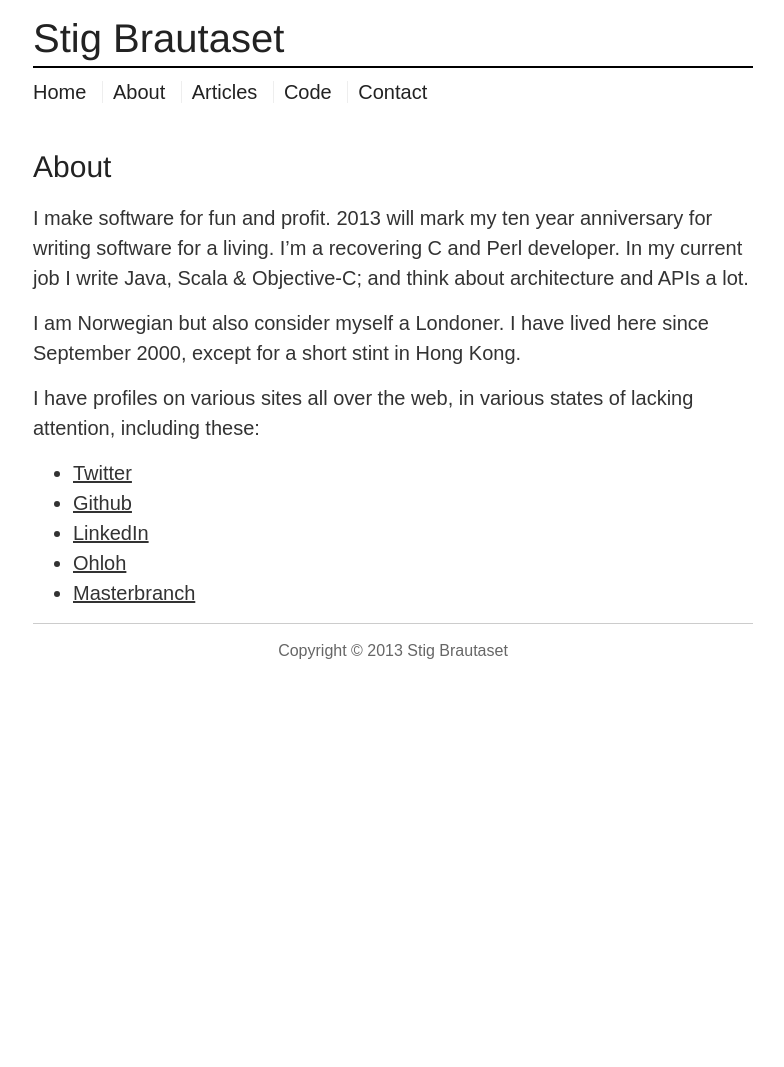
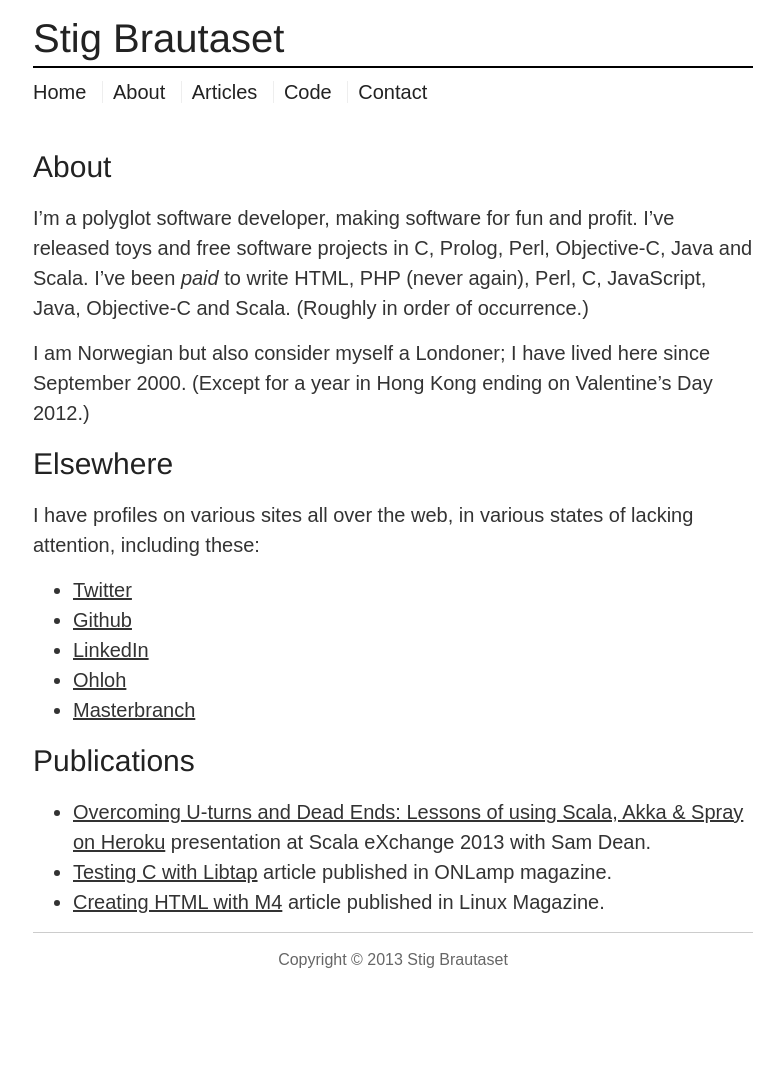
Before and after one commit to stig/www.brautaset.org, a Jekyll site: the page built from about.md, in a window 1280 px wide. Shown: the whole page, without its empty margins (247-1031 px from the left). Built offline with Jekyll 4.4.1, drawn with Linux system fonts in a browser that asks for light colours; before the commit the page ends 900 px from its top, so only the background shows below that.

Commit message:
About update

```diff
--- a/about.md
+++ b/about.md
@@ -3,12 +3,17 @@ title: About
 layout: page
 ---
 
-I make software for fun and profit. 2013 will mark my ten year anniversary for writing
-software for a living. I'm a recovering C and Perl developer. In my current job I write
-Java, Scala & Objective-C; and think about architecture and APIs a lot.
+I'm a polyglot software developer, making software for fun and profit. I've
+released toys and free software projects in C, Prolog, Perl, Objective-C, Java
+and Scala. I've been *paid* to write HTML, PHP (never again), Perl, C,
+JavaScript, Java, Objective-C and Scala. (Roughly in order of occurrence.)
 
-I am Norwegian but also consider myself a Londoner. I have lived here since September
-2000, except for a short stint in Hong Kong.
+I am Norwegian but also consider myself a Londoner; I have lived here since
+September 2000. (Except for a year in Hong Kong ending on Valentine's Day
+2012.)
+
+Elsewhere
+---------
 
 I have profiles on various sites all over the web, in various states of lacking attention,
 including these:
@@ -18,3 +23,11 @@ including these:
 * [LinkedIn](http://uk.linkedin.com/in/stigbrautaset)
 * [Ohloh](https://www.ohloh.net/accounts/stigbra)
 * [Masterbranch](http://www.masterbranch.com/developer/stig.brautaset)
+
+
+Publications
+------------
+
+* [Overcoming U-turns and Dead Ends: Lessons of using Scala, Akka & Spray on Heroku](http://skillsmatter.com/podcast/scala/overcoming-u-turns-and-dead-ends-lessons-of-using-scala-akka-spray-on-heroku) presentation at Scala eXchange 2013 with Sam Dean.
+* [Testing C with Libtap](http://www.onlamp.com/pub/a/onlamp/2006/01/19/libtap.html?CMP=OTC-6YE827253101&ATT=Testing+C+with+Libtap) article published in ONLamp magazine.
+* [Creating HTML with M4](http://www.linux-magazine.com/w3/issue/25/GNUm4.pdf#!) article published in Linux Magazine.
```
